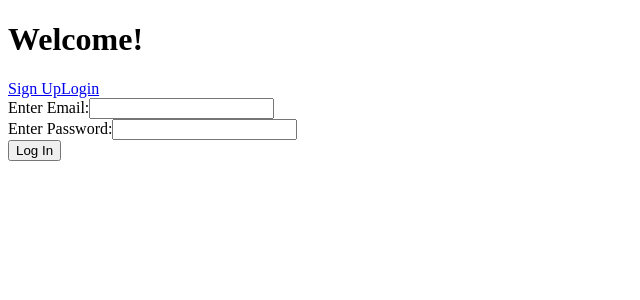
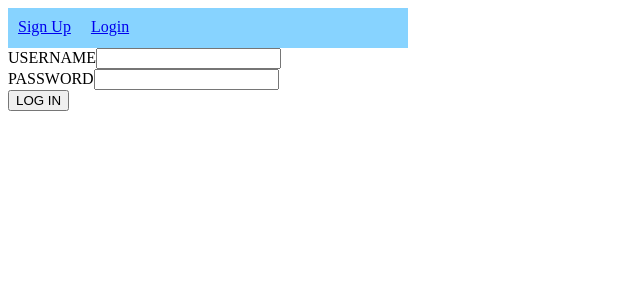
Before and after one commit to cookcb/node-authentication, a React app: page /login in a window 1280 px wide. Shown: the top 300 px of the page, without its empty margins (0-640 px from the left). Built offline with nearby package versions, Linux system fonts and the light colour scheme.

Commit message:
Working on styling

```diff
--- a/package.json
+++ b/package.json
@@ -29,6 +29,7 @@
     "body-parser": "^1.18.3",
     "connect-flash": "^0.1.1",
     "cookie-parser": "^1.4.3",
+    "css-loader": "^1.0.0",
     "express": "^4.16.3",
     "express-session": "^1.15.6",
     "passport": "^0.4.0",
@@ -37,6 +38,7 @@
     "react": "^16.4.2",
     "react-dom": "^16.4.2",
     "react-router-dom": "^4.3.1",
+    "style-loader": "^0.23.1",
     "webpack": "^4.17.2",
     "webpack-cli": "^3.1.0"
   },
--- a/src/components/App.js
+++ b/src/components/App.js
@@ -4,6 +4,19 @@ import Register from './Register'
 import Home from './Home'
 import Login from './Login'
 
+const navStyle = {
+    listStyleType: 'none',
+    margin: 0,
+    padding: 0,
+    width: '400px',
+    height: '40px',
+    backgroundColor: '#87d3ff'
+}
+
+const tabStyle = {
+    float: 'left',
+    padding: '10px'
+}
 class App extends Component{
     constructor(){
         super();
@@ -12,8 +25,14 @@ class App extends Component{
         return (
             <Router>
                 <div>
-                    <Link to="/register">Sign Up</Link>
-                    <Link to="/login">Login</Link>
+                    <ul style={navStyle}>
+                        <li style={tabStyle}>
+                            <Link to="/register">Sign Up</Link>
+                        </li>
+                        <li style={tabStyle}>
+                            <Link to="/login">Login</Link>
+                        </li>
+                    </ul>
                     <Route path="/login" component={Login}></Route>
                     <Route path="/register" component={Register}></Route>
                     <Route path='/home' component={Home}></Route>
--- a/src/components/Home.js
+++ b/src/components/Home.js
@@ -24,7 +24,6 @@ class Home extends Component{
     }
 
     render(){
-        console.log("Well this worked");
         if(this.state.redirect){
             return (
                 <div>
--- a/src/components/Login.js
+++ b/src/components/Login.js
@@ -1,6 +1,7 @@
 import React, {Component} from 'react';
 import axios from 'axios';
 import { Route, Redirect } from 'react-router';
+import styles from '../styles.css'
 
 class Login extends Component{
     constructor(props){
@@ -62,18 +63,18 @@ class Login extends Component{
             )
         }else{
             return(
-                <div>
+                <div className={styles.formStyle}>
                     <form onSubmit={this.handleSubmit}>
-                        <div>
-                            <label for="username">Enter Email:</label>
+                        <div className={styles.inputContainer}>
+                            <label for="username">USERNAME</label>
                             <input name="username" type="text" onChange={this.handleChange}/>
                         </div>
-                        <div>
-                            <label for="password">Enter Password:</label>
+                        <div className={styles.inputContainer}>
+                            <label for="password">PASSWORD</label>
                             <input name="password" type="text" onChange={this.handleChange}/>
                         </div>
-                        <div>
-                            <input type="submit" value="Log In" />
+                        <div className={styles.inputContainer}>
+                            <input type="submit" value="LOG IN" />
                         </div>
                     </form>
                     <span>{this.state.responseMessage}</span>
--- a/src/index.html
+++ b/src/index.html
@@ -1,7 +1,6 @@
 <!DOCTYPE html>
 <html>
     <body>
-        <h1>Welcome!</h1>
         <div id='root'></div>
     </body>
 </html>
--- /dev/null
+++ b/src/styles.css
@@ -0,0 +1,8 @@
+.formStyle{
+    border-style: 'solid';
+    width: '300px';
+}
+
+.inputContainer{
+    padding-bottom: '30px';
+}
--- a/webpack.config.js
+++ b/webpack.config.js
@@ -18,6 +18,10 @@ module.exports = {
                 query: {
                     presets: ['env', 'react']
                 }
+            },
+            {
+                test: /\.css$/,
+                use: ['style-loader','css-loader']
             }
         ]
     },
```
Also changed, not shown: 3 other files (tests, documents, lock files or other folders).
